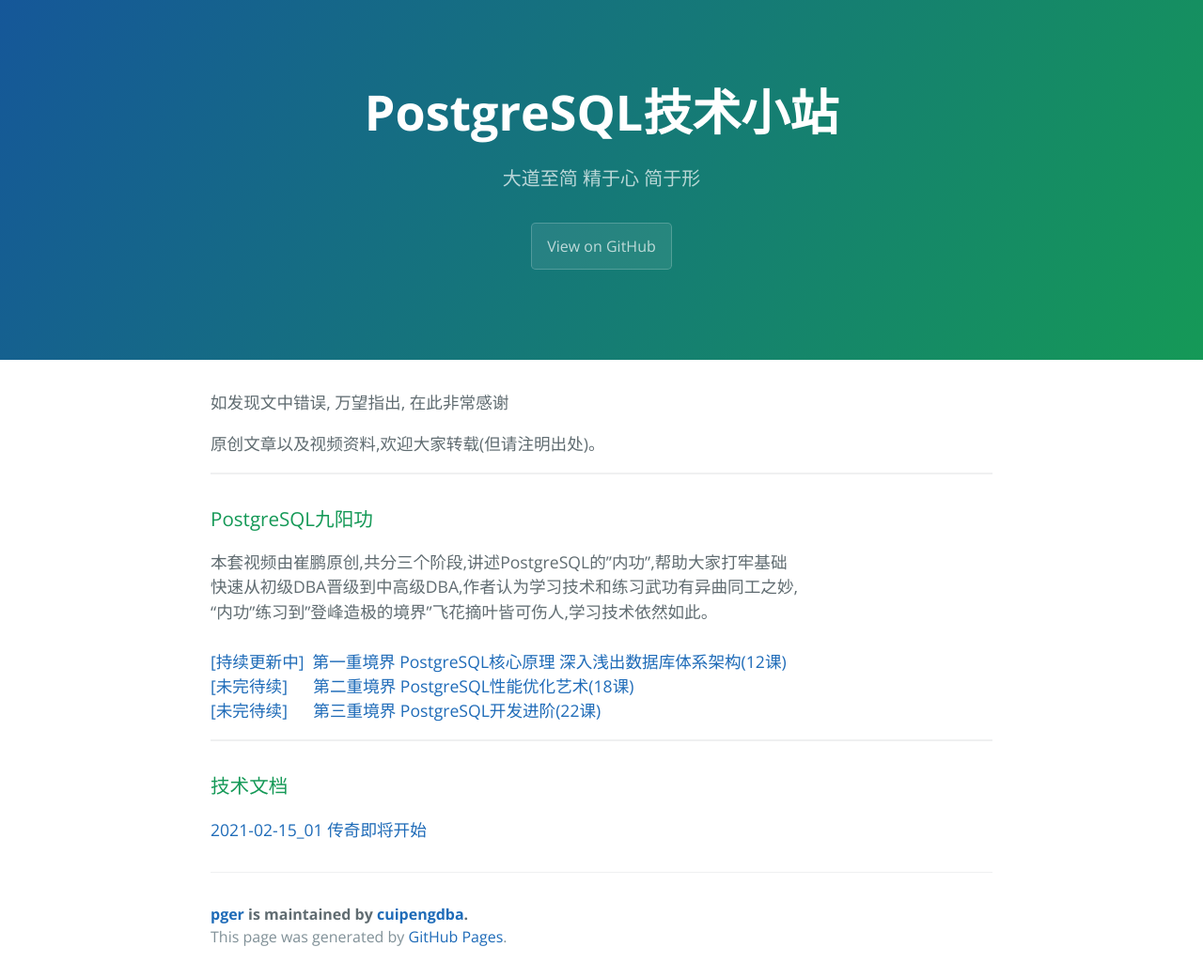
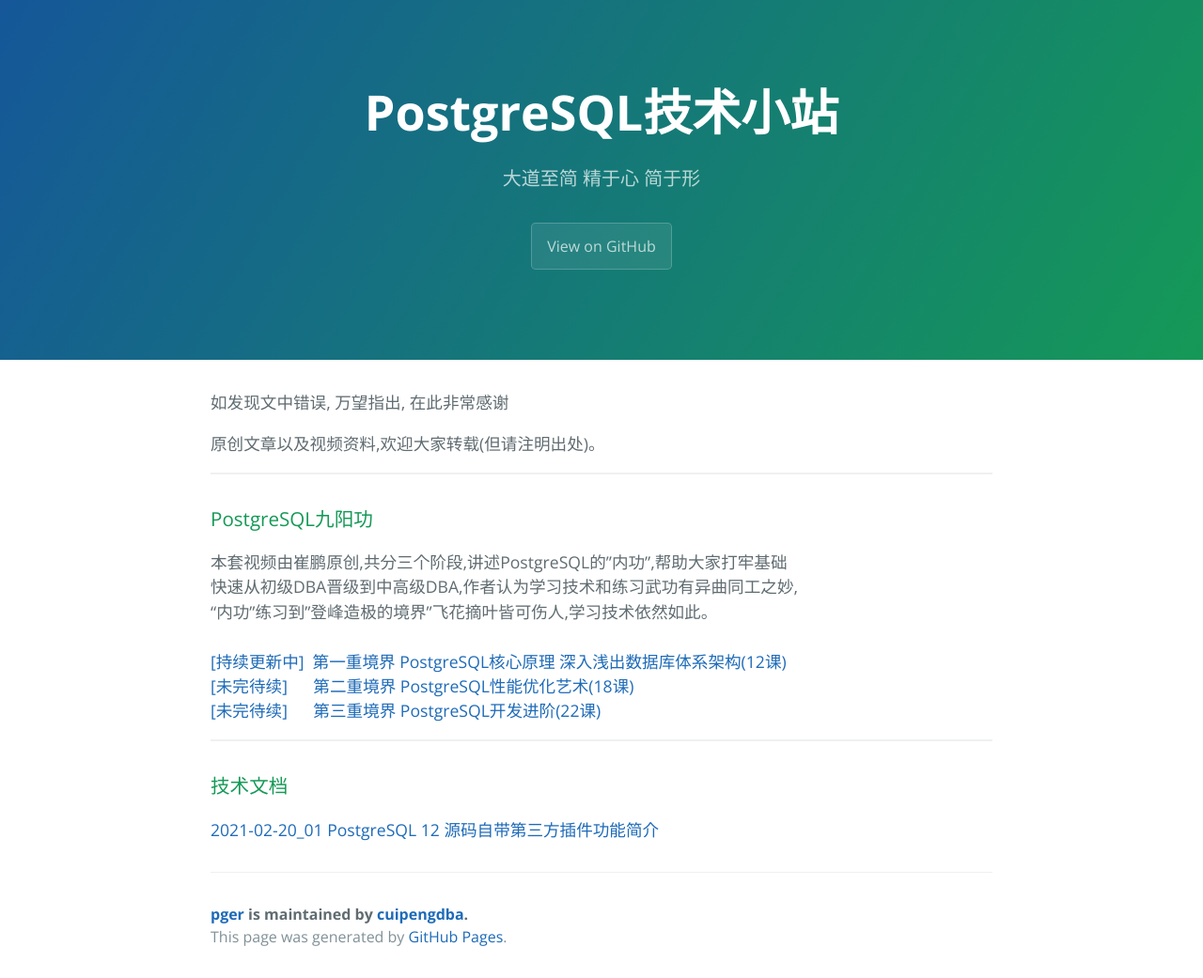
Before and after one commit to cuipengdba/pger, a Jekyll site: the page built from index.md, in a window 1280 px wide. Shown: the whole page at 94% size. Built offline with Jekyll 4.4.1, drawn with Linux system fonts in a browser that asks for light colours; our own code applies the rules of GitHub Pages for plain Markdown files.

Commit message:
Update index.md

```diff
--- a/index.md
+++ b/index.md
@@ -12,4 +12,4 @@
 <a href='#'>[未完待续]&nbsp;&nbsp;&nbsp;&nbsp;&nbsp;&nbsp;第三重境界 PostgreSQL开发进阶(22课)<a/><br/>
 * * *
 ### 技术文档
-<a href='tree/202102/20210215_01.html'>2021-02-15_01 传奇即将开始<a/><br/>
+<a href='tree/202102/20210220_01.md'>2021-02-20_01 PostgreSQL 12 源码自带第三方插件功能简介<a/><br/>
```
